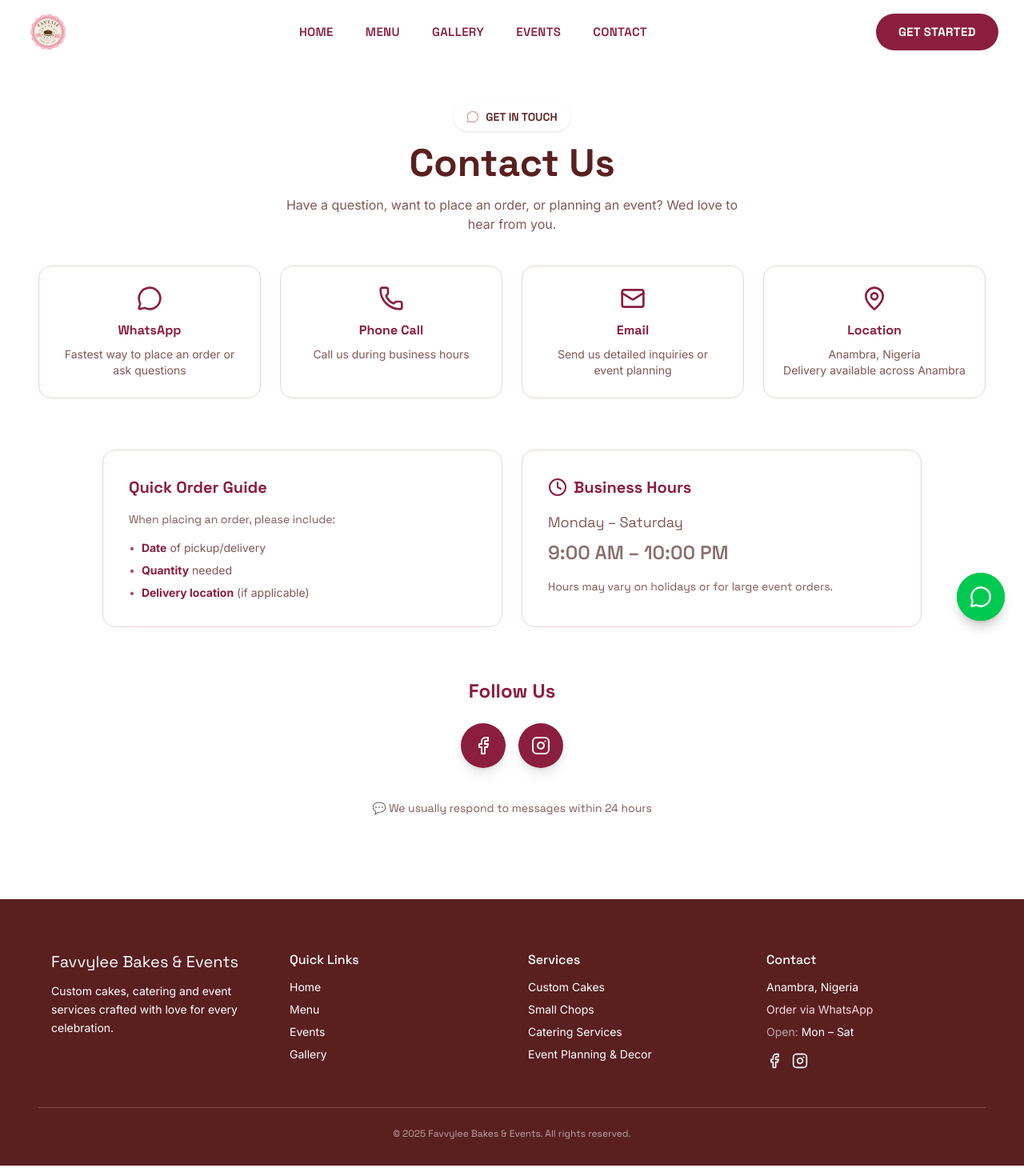
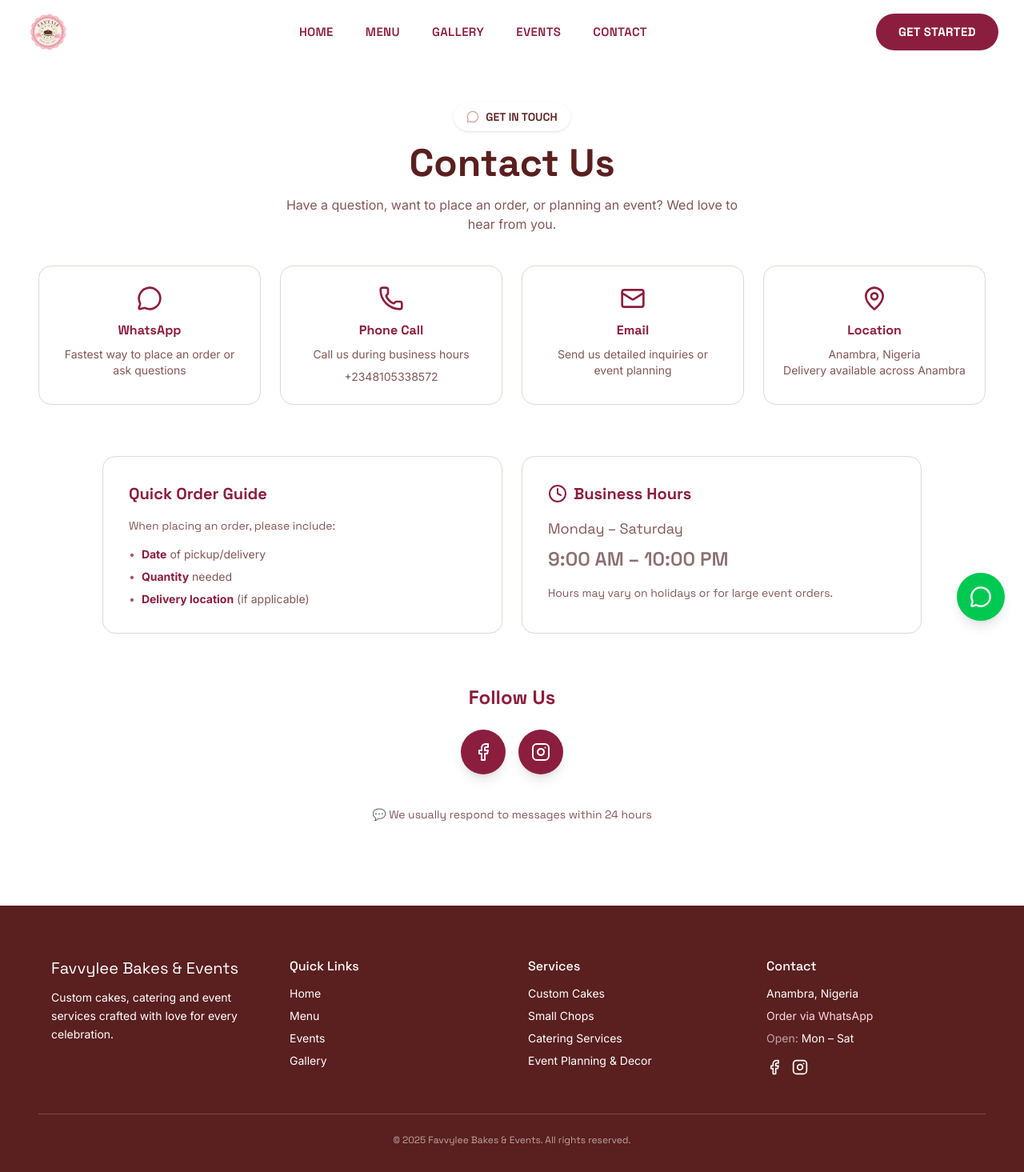
Before and after one commit to fabusuyi-deborah/Favvylee-bakes-and-events, a Next.js app: page /contact in a window 1280 px wide. Shown: the whole page at 80% size. Built offline with nearby package versions, Linux system fonts and the light colour scheme.

Commit message:
removed redundant code

```diff
--- a/app/contact/page.tsx
+++ b/app/contact/page.tsx
@@ -5,9 +5,15 @@
 } from "lucide-react";
 
 import { contactMethods, orderGuideItems, socialLinks } from "@/components/data/ContactUsData"
+import { createWhatsAppLink } from "@/components/data/whatsapp";
 
 export default function ContactPage() {
 
+
+    const phoneNumber = '2348105338572';
+    const defaultMessage = `Hello Favvylee Bakes & Events! I'm interested in ordering: `;
+
+    const whatsappLink = createWhatsAppLink(phoneNumber, defaultMessage);
   return (
     < section className="font-space-grotesk">
     {/* Hero */ }
@@ -36,7 +42,7 @@
             return (
               <Component
                 key={index}
-                href={method.href}
+                href={whatsappLink}
                 {...(method.external && {
                   target: "_blank",
                   rel: "noopener noreferrer"
@@ -52,6 +58,9 @@
                 </h3>
                 <p className="text-secondary/75 text-sm font-inter">
                   {method.description}
+                </p>
+                <p className="text-secondary/75 text-sm mt-2 font-inter">
+                  {method.number}
                 </p>
               </Component>
             );
@@ -163,16 +172,6 @@
         </div>
       </section>
 
-      {/* Floating WhatsApp Button */}
-      <a
-        href="https://wa.me/234XXXXXXXXXX"
-        target="_blank"
-        rel="noopener noreferrer"
-        className="fixed bottom-6 right-6 bg-green-500 text-white p-4 rounded-full shadow-lg hover:bg-green-600 transition z-50"
-      >
-        <MessageCircle size={28} />
-  </a>
-
   </section>
   );
 }
--- a/app/layout.tsx
+++ b/app/layout.tsx
@@ -37,7 +37,7 @@
   children: React.ReactNode;
 }) {
 
-    const phoneNumber = '2348012345678';
+    const phoneNumber = '2348105338572';
     const defaultMessage = `Hello Favvylee Bakes & Events! I'm interested in ordering: `;
 
     const whatsappLink = createWhatsAppLink(phoneNumber, defaultMessage);
--- a/app/menu/page.tsx
+++ b/app/menu/page.tsx
@@ -2,8 +2,16 @@
 import MenuCategory from '../../components/menu/MenuCategory';
 import { menuData } from '../../components/data/MenuData';
 import MenuTabs from '../../components/menu/MenuTabs';
+import Link from 'next/link';
+import { createWhatsAppLink } from '@/components/data/whatsapp';
 
 export default function MenuPage() {
+
+const phoneNumber = '2348105338572';
+  const defaultMessage = `Hello Favvylee Bakes & Events! I'll like to order/get a quote for : `;
+
+  const whatsappLink = createWhatsAppLink(phoneNumber, defaultMessage);
+
   return (
     <main className="">
       {/* Hero */}
@@ -31,13 +39,13 @@
           Let us know what you need and we’ll take care of the rest.
         </p>
 
-        <a
-          href="https://wa.me/234XXXXXXXXXX"
-          target="_blank"
-          className="inline-flex items-center justify-center rounded-full bg-primary px-10 py-4 text-white font-medium transition hover:bg-[#3A1515]"
+        <Link
+            href={whatsappLink}
+            target='_blank'
+          className="inline-flex w-full sm:w-auto items-center justify-center rounded-full bg-primary px-8 py-4 text-sm font-medium text-white transition hover:bg-secondary"
         >
           Order on WhatsApp
-        </a>
+        </Link>
       </section>
     </main>
   );
--- a/app/page.tsx
+++ b/app/page.tsx
@@ -14,8 +14,6 @@
       <FeaturedGallery />
       <CTASection />
 
-      {/* Floating WhatsApp Contact Button */}
-
     </div>
   );
 }
--- a/components/data/ContactUsData.ts
+++ b/components/data/ContactUsData.ts
@@ -11,14 +11,13 @@
       icon: MessageCircle,
       title: "WhatsApp",
       description: "Fastest way to place an order or ask questions",
-      href: "https://wa.me/234XXXXXXXXXX",
       external: true
     },
     {
       icon: Phone,
       title: "Phone Call",
       description: "Call us during business hours",
-      href: "tel:+234XXXXXXXXXX",
+      number : "+2348105338572",
       external: false
     },
     {
--- a/components/data/FullGalleryData.ts
+++ b/components/data/FullGalleryData.ts
@@ -32,7 +32,7 @@
     id: 'cookies-doughnuts',
     title: 'Cookies & Doughnuts',
     images: [
-      '/cookies.jpeg',
+      '/Cookies.jpeg',
       '/doughnut.jpeg',
     ],
   },
--- a/components/data/ServicesData.ts
+++ b/components/data/ServicesData.ts
@@ -39,14 +39,14 @@
     title: 'Catering Services',
     description:
       'Event catering, food trays, soup bowls & full-service food delivery.',
-    href: '/events#catering',
+    href: '/menu#catering-events',
     icon: Utensils,
   },
   {
     title: 'Event Services',
     description:
       'Event planning, décor, dessert tables, vendor sourcing & party packs.',
-    href: '/events',
+    href: '/menu#catering-events',
     icon: PartyPopper,
   },
 ]
--- a/components/data/whatsapp.ts
+++ b/components/data/whatsapp.ts
@@ -1,4 +1,6 @@
-export const createWhatsAppLink = (phoneNumber: string, message: string): string => {
+export const createWhatsAppLink = (
+  phoneNumber: string,
+  message: string): string => {
   const cleanNumber = phoneNumber.replace(/[^0-9]/g, '');
   const encodedMessage = encodeURIComponent(message);
 
--- a/components/home/CTASection.tsx
+++ b/components/home/CTASection.tsx
@@ -1,6 +1,12 @@
 import Link from 'next/link'
+import { createWhatsAppLink } from '../data/whatsapp';
 
 export default function CTASection() {
+
+    const phoneNumber = '2348105338572';
+    const defaultMessage = `Hello Favvylee Bakes & Events! I'm interested in ordering: `;
+
+    const whatsappLink = createWhatsAppLink(phoneNumber, defaultMessage);
   return (
     <section className="py-20 px-4 md:px-12 text-secondary font-space-grotesk">
       <div className="max-w-5xl mx-auto text-center">
@@ -15,7 +21,8 @@
 
      <div className="flex flex-col sm:flex-row items-center justify-center gap-4 w-full max-w-md mx-auto">
         <Link
-          href="https://wa.me/234XXXXXXXXXX"
+            href={whatsappLink}
+            target='_blank'
           className="inline-flex w-full sm:w-auto items-center justify-center rounded-full bg-primary px-8 py-4 text-sm font-medium text-white transition hover:bg-secondary"
         >
           Order on WhatsApp
--- a/components/home/HeroSection.tsx
+++ b/components/home/HeroSection.tsx
@@ -4,6 +4,7 @@
 import { PartyPopper } from "lucide-react";
 import { slides } from "../data/HeroSectionData";
 import Link from "next/link";
+import { createWhatsAppLink } from "../data/whatsapp";
 
 export default function HeroSection() {
   const [currentSlide, setCurrentSlide] = useState(0);
@@ -14,6 +15,12 @@
     }, 4000);
     return () => clearInterval(timer);
   }, []);
+
+
+    const phoneNumber = '2348105338572';
+    const defaultMessage = `Hello Favvylee Bakes & Events! I'll like to order/get a quote for : `;
+
+  const whatsappLink = createWhatsAppLink(phoneNumber, defaultMessage);
 
   return (
     <section
@@ -49,12 +56,14 @@
           </p>
 
           <div className="flex flex-col sm:flex-row  gap-4 w-full mx-auto">
-            <Link href="https://wa.me/234XXXXXXXXXX"
+            <Link href={whatsappLink}
+              target="_blank"
               className="w-full sm:w-auto px-8 py-4 rounded-full font-semibold shadow-lg bg-primary text-white hover:bg-secondary transition">
               Get a Quote
             </Link>
 
-            <Link href= "/menu"            className="inline-block w-full sm:w-auto px-8 py-4 rounded-full font-semibold border-2 border-primary text-secondary hover:bg-primary/10 transition text-center">
+            <Link href="/menu"
+              className="inline-block w-full sm:w-auto px-8 py-4 rounded-full font-semibold border-2 border-primary text-secondary hover:bg-primary/10 transition text-center">
               View Menu
             </Link>
           </div>
--- a/components/layout/Footer.tsx
+++ b/components/layout/Footer.tsx
@@ -1,7 +1,13 @@
 import Link from "next/link";
 import { Facebook, Instagram } from "lucide-react";
+import { createWhatsAppLink } from "../data/whatsapp";
 
 export default function Footer() {
+
+      const phoneNumber = '2348105338572';
+      const defaultMessage = `Hello Favvylee Bakes & Events! I'll like to order/get a quote for : `;
+
+    const whatsappLink = createWhatsAppLink(phoneNumber, defaultMessage);
   return (
     <footer className="bg-secondary text-white px-4 md:px-12 pt-16 pb-8 font-space-grotesk">
       <div className="max-w-6xl mx-auto grid gap-10 md:grid-cols-4">
@@ -21,22 +27,22 @@
           <h4 className="text-white font-medium mb-3">Quick Links</h4>
           <ul className="space-y-2 text-sm font-inter">
             <li>
-              <Link href="/" className="hover:text-white">
+              <Link href="/">
                 Home
               </Link>
             </li>
             <li>
-              <Link href="/menu" className="hover:text-white">
+              <Link href="/menu">
                 Menu
               </Link>
             </li>
             <li>
-              <Link href="/events" className="hover:text-white">
+              <Link href="/events">
                 Events
               </Link>
             </li>
             <li>
-              <Link href="/gallery" className="hover:text-white">
+              <Link href="/gallery">
                 Gallery
               </Link>
             </li>
@@ -47,10 +53,29 @@
         <div>
           <h4 className="text-white font-medium mb-3">Services</h4>
           <ul className="space-y-2 text-sm font-inter">
-            <li>Custom Cakes</li>
-            <li>Small Chops</li>
-            <li>Catering Services</li>
-            <li>Event Planning & Decor</li>
+            <li>
+              <Link href ="/menu#desserts">
+                Custom Cakes
+              </Link>
+            </li>
+
+            <li>
+              <Link href="/menu#small-chops">
+                Small Chops
+              </Link>
+            </li>
+
+            <li>
+              <Link href="/menu#catering-events">
+                Catering Services
+              </Link>
+            </li>
+
+            <li>
+              <Link href="menu#catering-events">
+                Event Planning & Decor
+              </Link>
+            </li>
           </ul>
         </div>
 
@@ -61,7 +86,7 @@
             <li>Anambra, Nigeria</li>
             <li>
               <Link
-                href="https://wa.me/234XXXXXXXXXX"
+                href={whatsappLink}
                 className="text-bodyBg hover:underline"
               >
                 Order via WhatsApp
```
